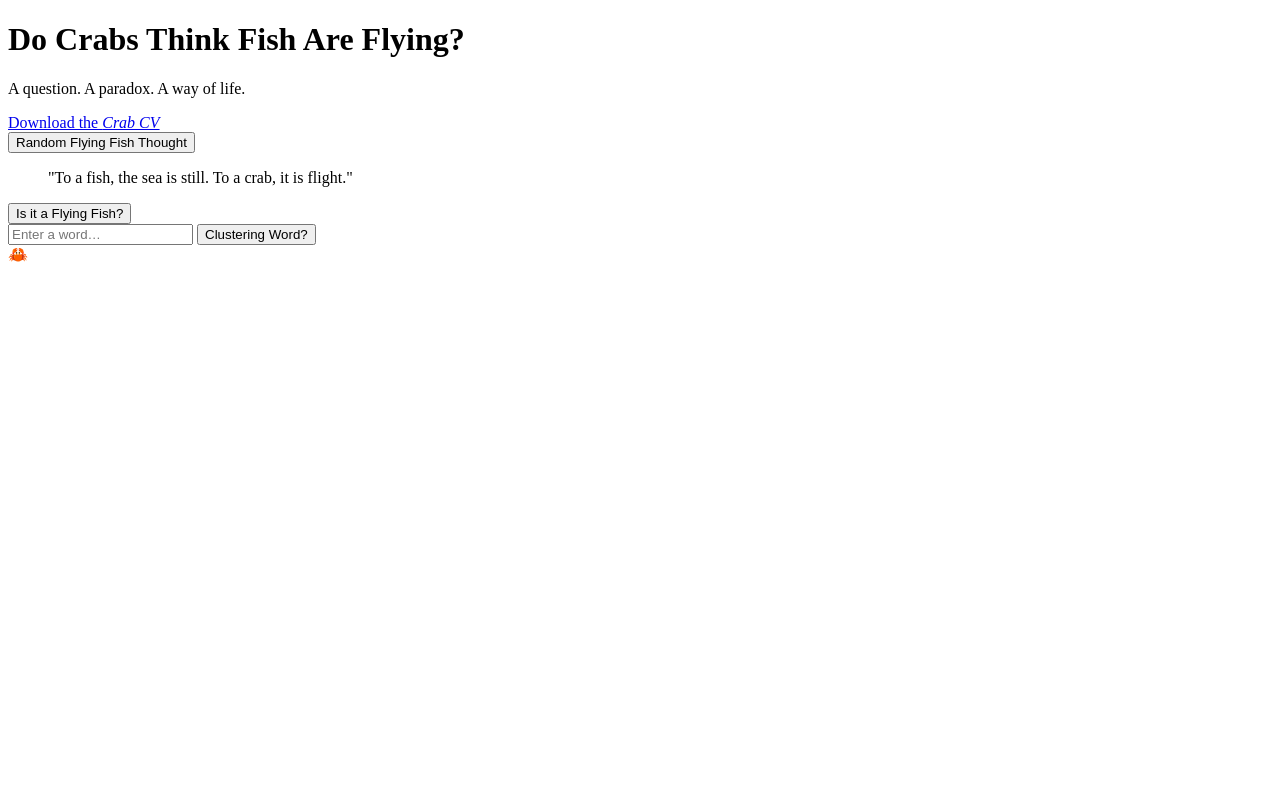
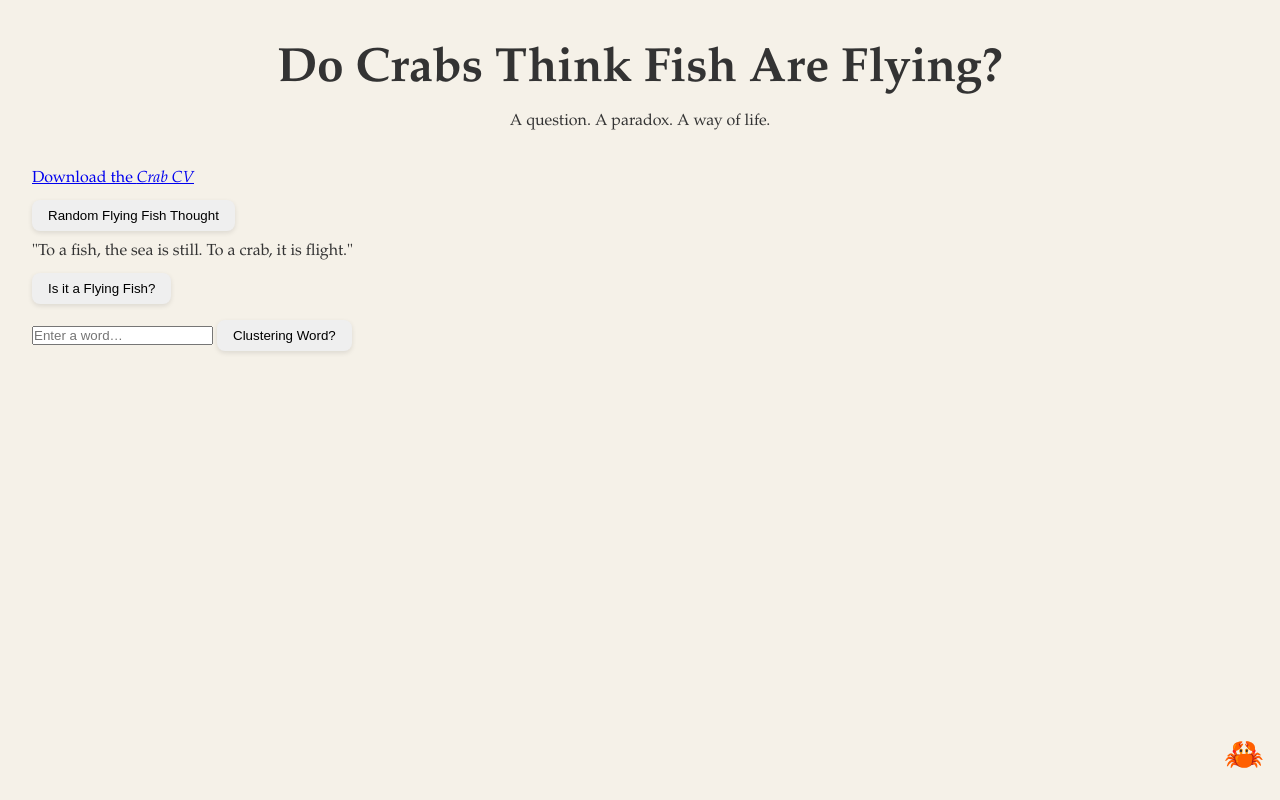
Before and after one commit to cbhughes29/docrabsthinkfishareflying.github.io, a plain HTML site: page index.html in a window 1280 px wide. Drawn offline with Linux system fonts and the light colour scheme; files that its build step writes are made by us from their sources; a script that the page names is missing.

Commit message:
Update style.css

```diff
--- a/style.css
+++ b/style.css
@@ -1,38 +1,35 @@
-<!DOCTYPE html>
-<html lang="en">
-<head>
-  <meta charset="UTF-8">
-  <meta name="viewport" content="width=device-width, initial-scale=1.0">
-  <title>Do Crabs Think Fish Are Flying?</title>
-  <link rel="stylesheet" href="css/style.css">
-</head>
-<body>
-  <header class="hero">
-    <h1>Do Crabs Think Fish Are Flying?</h1>
-    <p>A question. A paradox. A way of life.</p>
-  </header>
+/* Base resets */
+* { margin: 0; padding: 0; box-sizing: border-box; }
 
-  <section id="cv">
-    <a href="assets/crabcv.pdf" download>Download the <em>Crab CV</em></a>
-  </section>
-
-  <section id="thought-gen">
-    <button id="generate-thought">Random Flying Fish Thought</button>
-    <blockquote id="thought-display">"To a fish, the sea is still. To a crab, it is flight."</blockquote>
-  </section>
-
-  <section id="interactives">
-    <button id="validate-fish">Is it a Flying Fish?</button>
-    <div id="validator-output"></div>
-
-    <input type="text" id="word-input" placeholder="Enter a word…">
-    <button id="detect-cluster">Clustering Word?</button>
-    <div id="detector-output"></div>
-  </section>
-
-  <footer>
-    <span id="backdoor">🦀</span>
-  </footer>
+body {
+  font-family: 'Garamond', serif;
+  background: #f5f1e8;
+  color: #333;
+  line-height: 1.6;
+  padding: 2rem;
+}
+.hero {
+  text-align: center;
+  margin-bottom: 2rem;
+}
+.hero h1 {
+  font-size: 3rem;
+}
+button {
+  cursor: pointer;
+  padding: 0.5rem 1rem;
+  border: none;
+  border-radius: 0.5rem;
+  box-shadow: 0 2px 5px rgba(0,0,0,0.1);
+  margin: 0.5rem 0;
+}
+#backdoor {
+  position: fixed;
+  bottom: 1rem;
+  right: 1rem;
+  font-size: 2rem;
+  cursor: pointer;
+}
 
   <script src="js/main.js"></script>
 </body>
```
